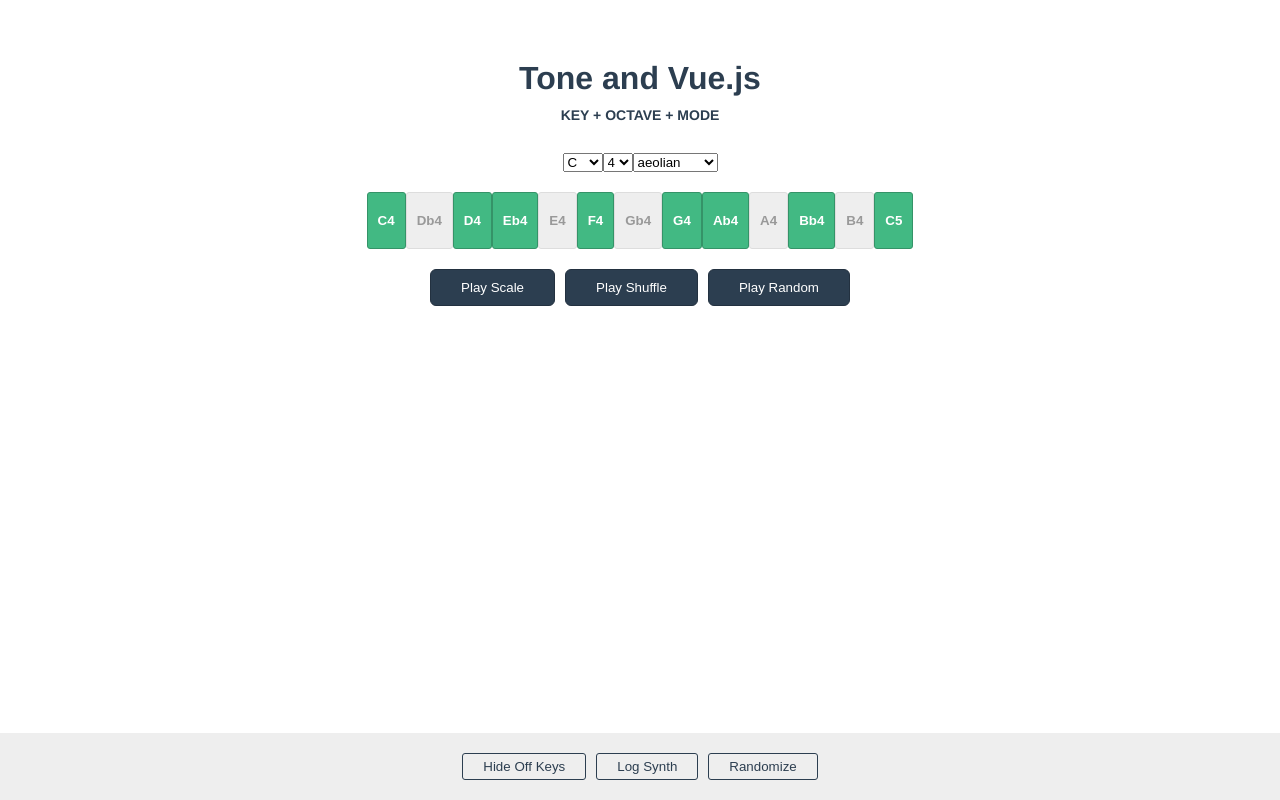
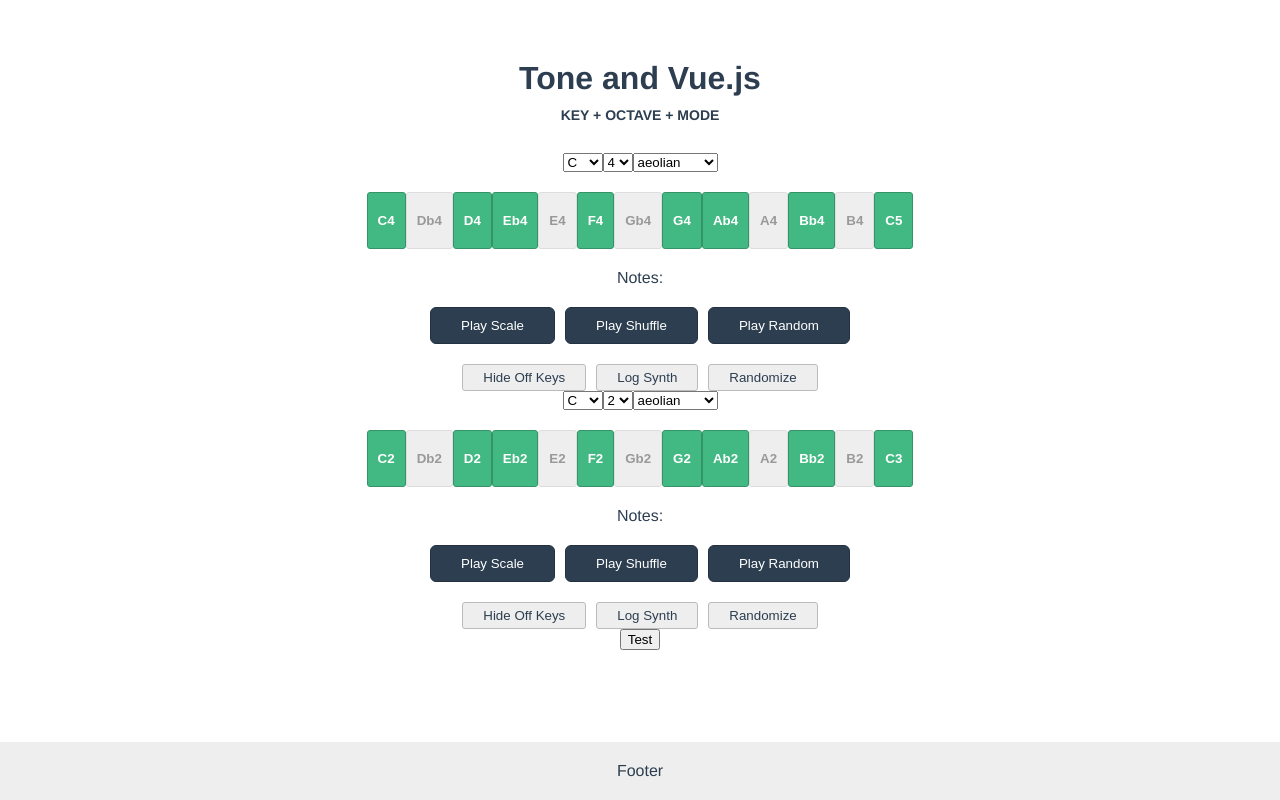
Before and after one commit to KyleTreptow/vue-tone, a Vue app: page / in a window 1280 px wide. Built offline with nearby package versions, Linux system fonts and the light colour scheme.

Commit message:
bass and melody now extend from synth component

```diff
--- a/src/App.vue
+++ b/src/App.vue
@@ -1,16 +1,48 @@
 <template>
   <div id="app" class="app">
-    <Scales msg="Tone and Vue.js" />
+    <h1>Tone and Vue.js</h1>
+    <h2>Key + Octave + Mode</h2>
+
+    <Melody :notes="notes" :modes="modes" :scales="scales" ref="melody"/>
+    <Bass :notes="notes" :modes="modes" :scales="scales" ref="bass" />
+
+    <button type="button" @click="fire()">Test</button>
+
+    <footer>
+      Footer
+    </footer>
+
   </div>
 </template>
 
 <script>
-import Scales from './components/Scales.vue'
-
+import Melody from './components/Melody.vue'
+import Bass from './components/Bass.vue'
 export default {
   name: 'App',
   components: {
-    Scales
+    Melody, Bass
+  },
+  data(){
+    return {
+      notes: ['C', 'Db', 'D', 'Eb', 'E', 'F', 'Gb', 'G', 'Ab', 'A', 'Bb', 'B'],
+      modes: ['ionian', 'dorian', 'phrygian', 'lydian', 'mixolydian', 'aeolian', 'locrian'],
+      scales: {
+        ionian:     [2, 2, 1, 2, 2, 2, 1],
+        dorian:     [2, 1, 2, 2, 2, 1, 2],
+        phrygian:   [1, 2, 2, 2, 1, 2, 2],
+        lydian:     [2, 2, 2, 1, 2, 2, 1],
+        mixolydian: [2, 2, 1, 2, 2, 1, 2],
+        aeolian:    [2, 1, 2, 2, 1, 2, 2],
+        locrian:    [1, 2, 2, 1, 2, 2, 2]
+      }
+    }
+  },
+  methods: {
+    fire(){
+      this.$refs.melody.playRandomSequence("8n")
+      this.$refs.bass.playRandomSequence("4n")
+    }
   }
 }
 </script>
@@ -25,6 +57,14 @@
     min-height: 100vh
     margin: 0
     padding: 0
+  h1
+    color: #2c3e50
+    margin: 0 0 10px 0
+  h2
+    font-size: 14px
+    font-weight: 900
+    text-transform: uppercase
+    margin: 0 0 30px 0
   .app
     font-family: Avenir, Helvetica, Arial, sans-serif
     -webkit-font-smoothing: antialiased
@@ -32,6 +72,27 @@
     text-align: center
     color: #2c3e50
     padding: 60px 0
-  .logo
-    margin-bottom: 20px
+  footer
+    background: #eee
+    padding: 20px
+    position: absolute
+    bottom: 0
+    left: 0
+    width: 100%
+  .foot-link
+    display: inline-block
+    margin-right: 10px
+    color: #2c3e50
+    background-color: transparent
+    border: solid 1px #2c3e50
+    border-radius: 3px
+    padding: 5px 20px
+    &:last-child
+      margin-right: 0
+    &:hover,
+    &:focus,
+    &:active
+      color: #fff
+      background-color: #42b983
+      border: solid 1px darken(#42b983, 10%)
 </style>
--- /dev/null
+++ b/src/components/Bass.vue
@@ -0,0 +1,14 @@
+<script>
+// import * as Tone from 'tone'
+import Synth from './_Synth.vue'
+export default {
+  name: 'Bass',
+  extends: Synth,
+  data(){
+    return {
+      octave: 2
+    }
+  },
+  methods: {}
+}
+</script>
--- /dev/null
+++ b/src/components/Melody.vue
@@ -0,0 +1,8 @@
+<script>
+// import * as Tone from 'tone'
+import Synth from './_Synth.vue'
+export default {
+  name: 'Melody',
+  extends: Synth
+}
+</script>
--- a/src/components/Scales.vue
+++ b/src/components/_Synth.vue
@@ -1,9 +1,7 @@
 <template>
   <div class="">
     <main>
-      <h1>{{ msg }}</h1>
       <div class="block">
-        <h2>Key + Octave + Mode</h2>
         <select v-model="activeKey">
           <option v-for="note in notes" :value="note" :key="note">{{ note }}</option>
         </select>
@@ -27,18 +25,21 @@
           @click="startAudio(note)">{{ note }}</button>
       </div>
       <div class="block">
-        <button class="seq-btn" @click="playScale(modeNotes)">
+        Notes:
+      </div>
+      <div class="block">
+        <button class="seq-btn" @click="playSequence(modeNotes)">
           Play Scale
         </button>
-        <button class="seq-btn" @click="playScale(suffleNotes())">
+        <button class="seq-btn" @click="playSequence(suffleNotes())">
           Play Shuffle
         </button>
-        <button class="seq-btn" @click="playScale(randomNotes())">
+        <button class="seq-btn" @click="playRandomSequence()">
           Play Random
         </button>
       </div>
     </main>
-    <footer>
+    <div>
       <button class="foot-link" @click="showOffKeys = !showOffKeys">
         {{ showOffKeys ? 'Hide' : 'Show' }} Off Keys
       </button>
@@ -48,39 +49,26 @@
       <button class="foot-link" @click="randomize()">
         Randomize
       </button>
-    </footer>
+    </div>
   </div>
 </template>
 
 <script>
 import * as Tone from 'tone'
 export default {
-  name: 'HelloWorld',
+  name: 'Synth',
+  props: ['notes', 'modes', 'scales'],
   data(){
     return {
       synth: null,
       activeKey: 'C',
       octave: 4,
       activeMode: 'aeolian',
-      notes: ['C', 'Db', 'D', 'Eb', 'E', 'F', 'Gb', 'G', 'Ab', 'A', 'Bb', 'B'],
-      modes: ['ionian', 'dorian', 'phrygian', 'lydian', 'mixolydian', 'aeolian', 'locrian'],
-      modeScales: {
-        ionian:     [2, 2, 1, 2, 2, 2, 1],
-        dorian:     [2, 1, 2, 2, 2, 1, 2],
-        phrygian:   [1, 2, 2, 2, 1, 2, 2],
-        lydian:     [2, 2, 2, 1, 2, 2, 1],
-        mixolydian: [2, 2, 1, 2, 2, 1, 2],
-        aeolian:    [2, 1, 2, 2, 1, 2, 2],
-        locrian:    [1, 2, 2, 1, 2, 2, 2]
-      },
       showOffKeys: true,
       playing: false,
       synthPart: null,
       liveNote: null
     }
-  },
-  props: {
-    msg: String
   },
   mounted() {
     this.synth = new Tone.Synth().toDestination()
@@ -97,7 +85,7 @@
     },
     modeNotes(){
       let notes = this.notesFromKey
-      let modeSteps = this.modeScales[this.activeMode]
+      let modeSteps = this.scales[this.activeMode]
       let modeList = []
       let indexMod = 0
       modeList.push(notes[0])
@@ -123,20 +111,20 @@
       this.activeKey = this.notes[Math.floor(Math.random() * notesNum)]
       this.activeMode = this.modes[Math.floor(Math.random() * modesNum)]
     },
-    playScale(notes){
+    playSequence(notes, duration){
       let that = this
       if (Tone.context.state !== 'running') {
         Tone.context.resume()
       }
       let s = this.synth
       let n = notes
+      let d = duration || "8n"
       this.synthPart = new Tone.Sequence(
         function(time, note) {
           s.triggerAttackRelease(note, "10hz", time)
           that.liveNote = note
         },
-        n,
-        "8n"
+        n, d
       );
       this.synthPart.start()
       if (!this.playing) {
@@ -148,6 +136,10 @@
         this.playing = false
         this.liveNote = null
       }
+    },
+    playRandomSequence(duration){
+      let d = duration || "8n"
+      this.playSequence(this.randomNotes(), d)
     },
     suffleNotes(){
       let array = [...this.modeNotes]
@@ -174,14 +166,6 @@
 </script>
 
 <style lang="sass" scoped>
-  h1
-    color: #2c3e50
-    margin: 0 0 10px 0
-  h2
-    font-size: 14px
-    font-weight: 900
-    text-transform: uppercase
-    margin: 0 0 30px 0
   ul
     list-style-type: none
     padding: 0
@@ -241,27 +225,4 @@
       background-color: darken(#2c3e50, 5%)
       border: solid 1px darken(#2c3e50, 10%)
       color: #fff
-  footer
-    background: #eee
-    padding: 20px
-    position: absolute
-    bottom: 0
-    left: 0
-    width: 100%
-  .foot-link
-    display: inline-block
-    margin-right: 10px
-    color: #2c3e50
-    background-color: transparent
-    border: solid 1px #2c3e50
-    border-radius: 3px
-    padding: 5px 20px
-    &:last-child
-      margin-right: 0
-    &:hover,
-    &:focus,
-    &:active
-      color: #fff
-      background-color: #42b983
-      border: solid 1px darken(#42b983, 10%)
 </style>
```
